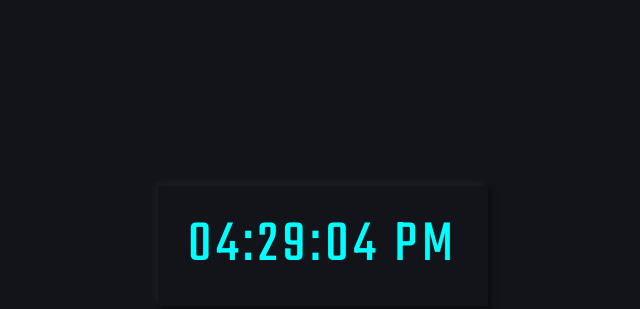
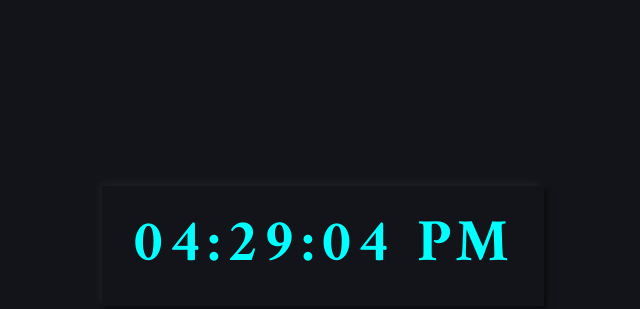
Before and after one commit to neonmanjs/time, a plain HTML site: page index.html in a window 1280 px wide. Shown: the part 154-463 px from the top of the page, without its empty margins (317-957 px from the left). Drawn offline with Linux system fonts and the light colour scheme.

Commit message:
Update index.html

```diff
--- a/index.html
+++ b/index.html
@@ -4,7 +4,7 @@
     <meta charset="utf-8">
     <title>Neumorphic Digital Clock</title>
     <style>
-@import url('https://fonts.googleapis.com/css2?family=Teko&display=swap');
+@import url('https://fonts.googleapis.com/css2?family=Amiri:wght@700&display=swap');
 *{
   margin: 0;
   padding: 0;
@@ -32,7 +32,7 @@ body{
   font-size: 60px;
   color: cyan;
   letter-spacing: 5px;
-  font-family: 'Teko', sans-serif;
+  font-family: 'Amiri', sans-serif;
 }
 </style>
   </head>
```
